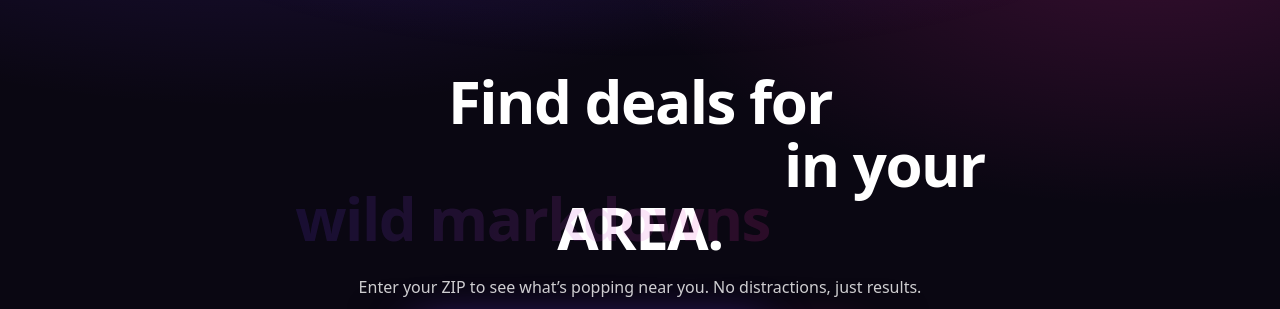
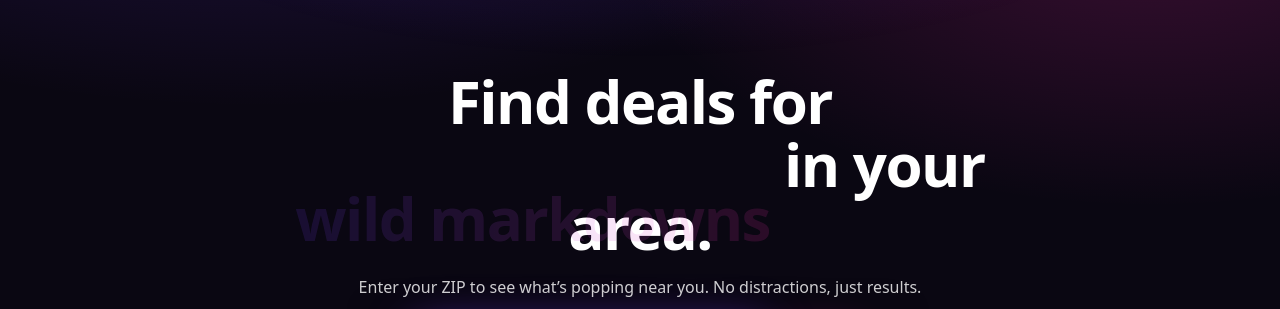
Before and after one commit to shdebaets/resell.emoneydeals.com, a Next.js app: page / in a window 1280 px wide. Shown: the part 173-482 px from the top of the page. Built offline with nearby package versions, Linux system fonts and the light colour scheme; no server answers.

Commit message:
Update RotatingHeadline.tsx

```diff
--- a/components/RotatingHeadline.tsx
+++ b/components/RotatingHeadline.tsx
@@ -35,7 +35,7 @@ export default function RotatingHeadline() {
                     </motion.span>
                 </AnimatePresence>
             </span>{" "}
-            in your AREA.
+            in your area.
         </h1>
     );
 }
```
